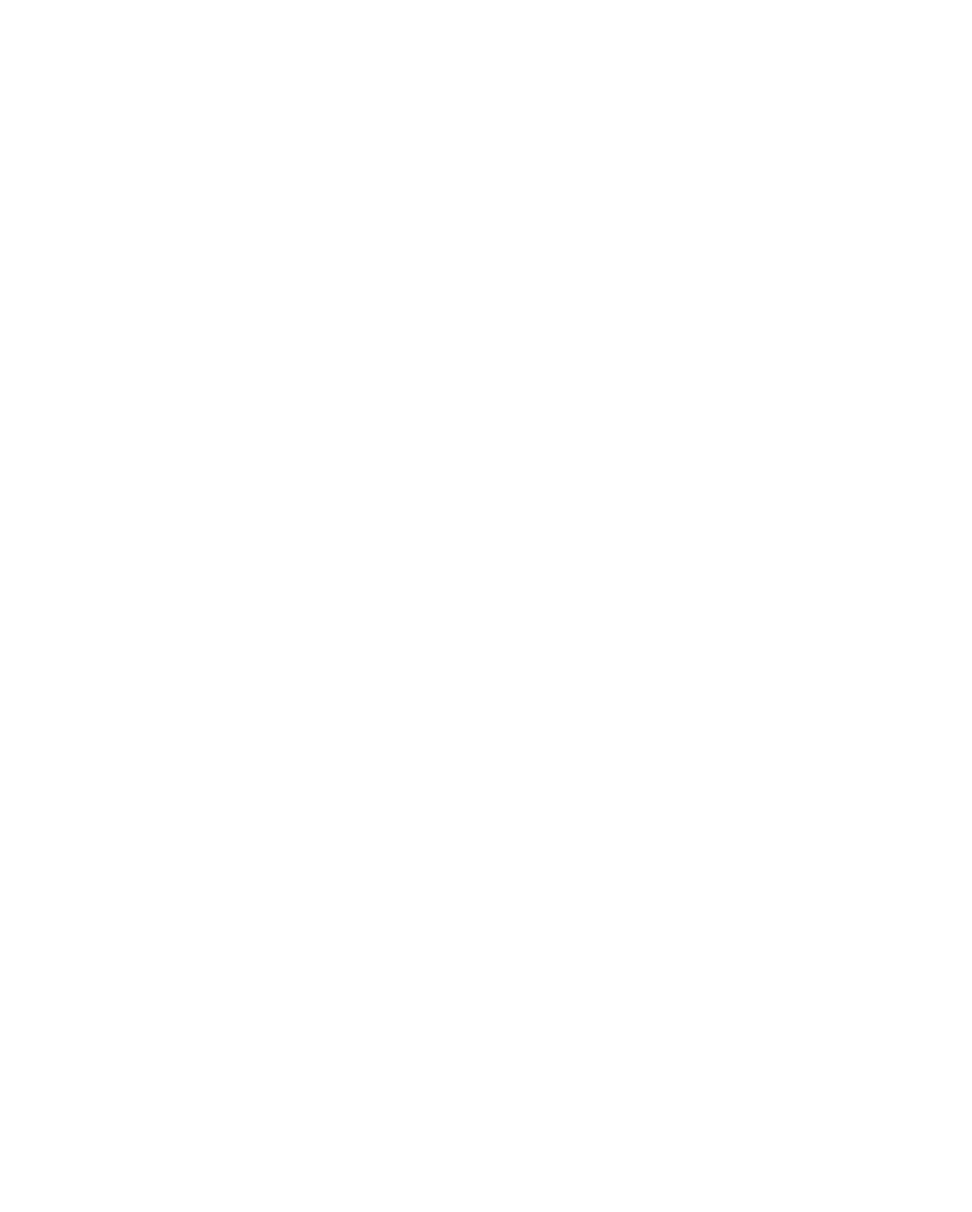
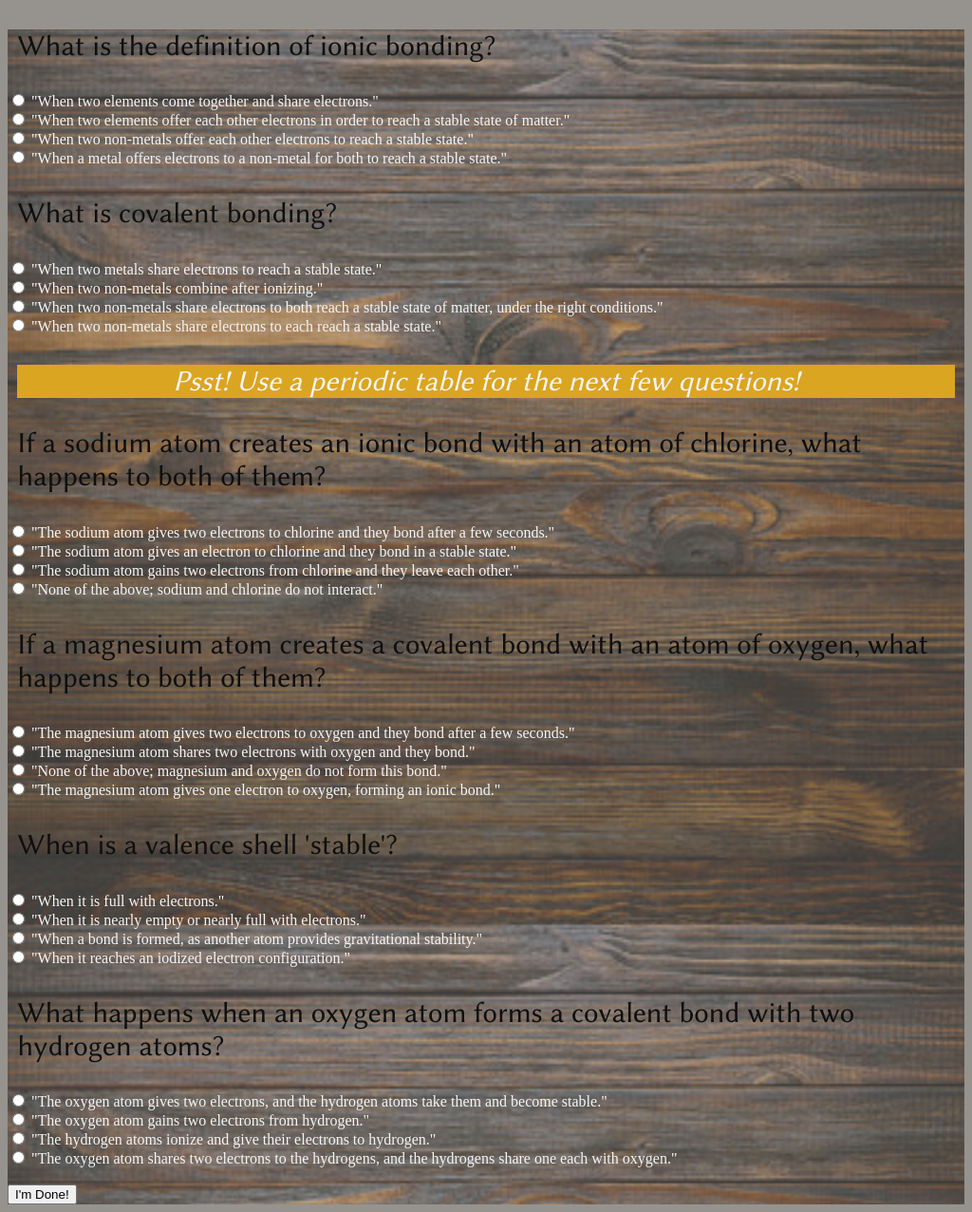
Before and after one commit to Blorg132/Acids-And-Basics-Alpha, an Electron app: page renderer/lessonslist/lesson9/lesson9-9.html in a window 1024 px wide. Shown: the whole page at 95% size. Before the commit the page ends 800 px from the top, so only its background shows below. Drawn offline with Linux system fonts and the light colour scheme.

```diff
--- a/renderer/lessonslist/lesson9/lesson9-9.html
+++ b/renderer/lessonslist/lesson9/lesson9-9.html
@@ -0,0 +1,242 @@
+<!DOCTYPE html>
+
+
+
+
+<html>
+
+    <head>
+        <meta charset="utf8">
+        <link rel="stylesheet" href="../lessonstyles.css">
+        <title>Lesson 9 Quiz</title>
+    </head>
+
+
+    <body class="test-body">
+
+        <div class="test-container">
+            <div class=test-background></div>
+            <div id="actualcontent">
+                <!--Please note that all instances of form-submission with HTML should be in labels. No idea why though.-->
+                <form id="lessonform1">
+
+                    <!--First Question-->
+                    <!--Just so you know, for 'radio' forms, set the values to wrong or correct. Then, look for 'correct' with a querySelectorAll thing.-->
+                    <p>What is the definition of ionic bonding?</p>
+                    <label>
+                        <input type="radio" name="question1" value="wrong">
+                        "When two elements come together and share electrons."
+                    </label>
+                    <br>
+                    <label>
+                        <input type="radio" name="question1" value="wrong">
+                        "When two elements offer each other electrons in order to reach a stable state of matter."
+                    </label>
+                    <br>
+                    <label>
+                        <input type="radio" name="question1" value="wrong">
+                        "When two non-metals offer each other electrons to reach a stable state."
+                    </label>
+                    <br>
+                    <label>
+                        <input type="radio" name="question1" value="correct">
+                        "When a metal offers electrons to a non-metal for both to reach a stable state."
+                    </label>
+                    <br>
+
+                    <!--Second Question-->
+                    <p>What is covalent bonding?</p>
+                    <label>
+                        <input type="radio" name="question2" value="wrong">
+                        "When two metals share electrons to reach a stable state."
+                    </label>
+                    <br>
+                    <label>
+                        <input type="radio" name="question2" value="wrong">
+                        "When two non-metals combine after ionizing."
+                    </label>
+                    <br>
+                    <label>
+                        <input type="radio" name="question2" value="wrong">
+                        "When two non-metals share electrons to both reach a stable state of matter, under the right conditions."
+                    </label>
+                    <br>
+                    <label>
+                        <input type="radio" name="question2" value="correct">
+                        "When two non-metals share electrons to each reach a stable state."
+                    </label>
+
+
+                    <p style="color: whitesmoke; background-color: goldenrod; text-align: center;"><em>Psst! Use a periodic table for the next few questions!</em></p>
+
+                    <!--Third Question-->
+                    <p>If a sodium atom creates an ionic bond with an atom of chlorine, what happens to both of them?</p>
+                    <label>
+                        <input type="radio" name="question3" value="wrong">
+                        "The sodium atom gives two electrons to chlorine and they bond after a few seconds."
+                    </label>
+                    <br>
+                    <label>
+                        <input type="radio" name="question3" value="correct">
+                        "The sodium atom gives an electron to chlorine and they bond in a stable state."
+                    </label>
+                    <br>
+                    <label>
+                        <input type="radio" name="question3" value="wrong">
+                        "The sodium atom gains two electrons from chlorine and they leave each other."
+                    </label>
+                    <br>
+                    <label>
+                        <input type="radio" name="question3" value="wrong">
+                        "None of the above; sodium and chlorine do not interact."
+                    </label>
+
+
+                    <!--Fourth Question-->
+                    <p>If a magnesium atom creates a covalent bond with an atom of oxygen, what happens to both of them?</p>
+                    <label>
+                        <input type="radio" name="question4" value="wrong">
+                        "The magnesium atom gives two electrons to oxygen and they bond after a few seconds."
+                    </label>
+                    <br>
+                    <label>
+                        <input type="radio" name="question4" value="wrong">
+                        "The magnesium atom shares two electrons with oxygen and they bond."
+                    </label>
+                    <br>
+                    <label>
+                        <input type="radio" name="question4" value="correct">
+                        "None of the above; magnesium and oxygen do not form this bond."
+                    </label>
+                    <br>
+                    <label>
+                        <input type="radio" name="question4" value="wrong">
+                        "The magnesium atom gives one electron to oxygen, forming an ionic bond."
+                    </label>
+
+
+                    <!--Fifth Question-->
+                    <p>When is a valence shell 'stable'?</p>
+                    <label>
+                        <input type="radio" name="question5" value="correct">
+                        "When it is full with electrons."
+                    </label>
+                    <br>
+                    <label>
+                        <input type="radio" name="question5" value="wrong">
+                        "When it is nearly empty or nearly full with electrons."
+                    </label>
+                    <br>
+                    <label>
+                        <input type="radio" name="question5" value="correct">
+                        "When a bond is formed, as another atom provides gravitational stability."
+                    </label>
+                    <br>
+                    <label>
+                        <input type="radio" name="question5" value="wrong">
+                        "When it reaches an iodized electron configuration."
+                    </label>
+
+
+
+
+                    <!--Sixth Question-->
+                    <p>What happens when an oxygen atom forms a covalent bond with two hydrogen atoms?</p>
+                    <label>
+                        <input type="radio" name="question6" value="wrong">
+                        "The oxygen atom gives two electrons, and the hydrogen atoms take them and become stable."
+                    </label>
+                    <br>
+                    <label>
+                        <input type="radio" name="question6" value="wrong">
+                        "The oxygen atom gains two electrons from hydrogen."
+                    </label>
+                    <br>
+                    <label>
+                        <input type="radio" name="question6" value="wrong">
+                        "The hydrogen atoms ionize and give their electrons to hydrogen."
+                    </label>
+                    <br>
+                    <label>
+                        <input type="radio" name="question6" value="correct">
+                        "The oxygen atom shares two electrons to the hydrogens, and the hydrogens share one each with oxygen."
+                    </label>
+
+
+
+                    <!--Submit button-->
+
+                    <br>
+                    <br>
+                    <button type="submit">I'm Done!</button>
+
+                </form>
+
+
+                <script src="../lessons.js"></script>
+
+                <script>
+                    // Checking answers when user submits with the button
+                    document.getElementById("lessonform1").addEventListener("submit", function(event) {
+                        event.preventDefault(); // this prevents the form from being resubmitted over and over while this code is running
+                        let totalscore = 0; // please pass this variable into the function lessonGiveBeakers to add the proper amount
+
+
+                        // QUESTION 1: Multiple Choice
+                        let question1 = document.querySelector('input[name="question1"]:checked');
+                        if (question1 && question1.value === "correct") {
+                            totalscore += 2;
+                        }
+
+                        // QUESTION 2: Multiple Choice
+
+                        let question2 = document.querySelector('input[name="question2"]:checked');
+                        if(question2 && question2.value === "correct"){
+                            totalscore += 3;
+                        }
+
+                        // QUESTION 3: Multiple Choice
+
+                        let question3 = document.querySelector('input[name="question3"]:checked');
+                        if(question3 && question3.value === "correct"){
+                            totalscore++;
+                        }
+
+                        // QUESTION 4: Multiple Choice
+
+                        let question4 = document.querySelector('input[name="question4"]:checked');
+                        if(question4 && question4.value === "correct"){
+                            totalscore += 4;
+                        }
+
+                        // QUESTION 5: Multiple Choice
+
+                        let question5 = document.querySelector('input[name="question5"]:checked');
+                        if(question5 && question5.value === "correct"){
+                            totalscore += 2;
+                        }
+
+                        // QUESTION 6: Multiple Choice
+
+                        let question6 = document.querySelector('input[name="question6"]:checked');
+                        if(question6 && question6.value === "correct"){
+                            totalscore += 3;
+                        }
+
+                        console.log(totalscore);
+                        lessonGiveBeakers(totalscore); //this is a function that calculates beaker gain and saves to disk
+                        // make sure you pass the score variable through, or else it won't work!
+
+                        window.location.href="../lessoncomplete.html";
+                    });
+
+                </script>
+            </div>
+        </div>
+
+
+    </body>
+
+
+
+</html>
--- a/renderer/userdata/inventory.json
+++ b/renderer/userdata/inventory.json
@@ -1,5 +1,5 @@
 {
-  "beakers": 99998537,
+  "beakers": 99998540,
   "items": [],
   "beakersearned": 0
 }
```
Also changed, not shown: renderer/lessons.html (+12 -5 lines), renderer/lessonslist/lesson9/lesson9.html (+59 -0 lines), renderer/userdata/lessondata.json (+4 -4 lines).
